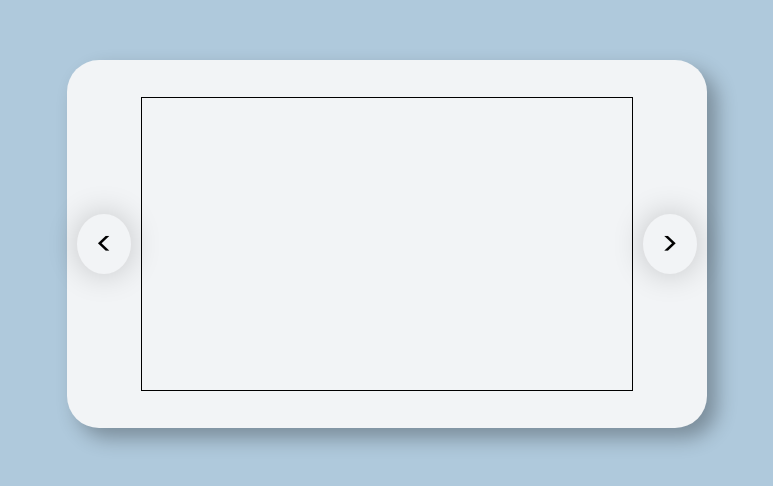
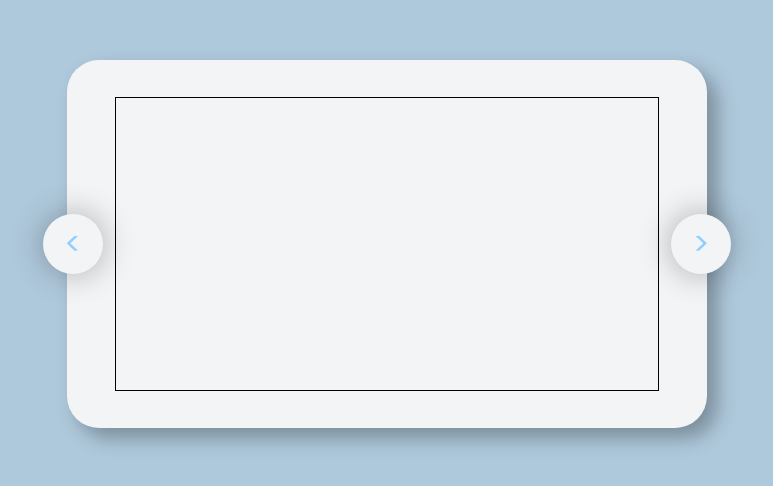
Before and after one commit to kaibalyajena/SLIDING-CAROUSEL, a plain HTML site: page index.html in a window 1280 px wide. Shown: the part 156-642 px from the top of the page, without its empty margins (253-1026 px from the left). Drawn offline with Linux system fonts and the light colour scheme.

Commit message:
alignment

```diff
--- a/index.html
+++ b/index.html
@@ -10,9 +10,8 @@
 </head>
 <body>
     <div class="wrapper">
+        <div class="testimonial-container" id="testimonial-container"></div>
         <button id="prev">&lt;</button>
-        <div class="testimonial-container" id="testimonial-container"></div>
-
         <button id="next">&gt;</button>
     </div>
     <script src="script.js"></script>
--- a/styles.css
+++ b/styles.css
@@ -28,24 +28,38 @@ body{
     height: 80%;
     width: 85%;
     margin: auto;
-    margin-left: 10px;
-    margin-right: 10px;
-
+    /* margin-left: 10px;
+    margin-right: 10px; */
 }
 
 .wrapper button{
-    font-size: 2rem;
+    /* font-size: 2rem;
+    position: absolute;
     margin: auto;
-    height: 60px;
+    /* height: apx;
     width: 60px;
-    border-radius: 50%;
-    border: none;
+    border-radius: 50%; */
+    /* border: none;
     background-color: #F2F4F6;
     box-shadow: 0 0 1em rgba(0, 0, 0,0.2);
+    cursor: pointer  */
+    position:absolute;
+    margin: auto;
+    border: none;
+    font-size: 2rem;
+    border-radius: 50%;
+    background-color: #F2F4F6;
+    width: 60px;
+    height: 60px;
+    box-shadow:0 0 1em rgba(0, 0, 0,0.3);
+    top: 0;
+    bottom: 0;
+    cursor: pointer;
+    color: #8ed0ff;
 }
 #prev{
-    margin-left: 10px;
+    left: -1.5rem;
 }
 #next{
-    margin-right: 10px;
+    right: -1.5rem;
 }
```
